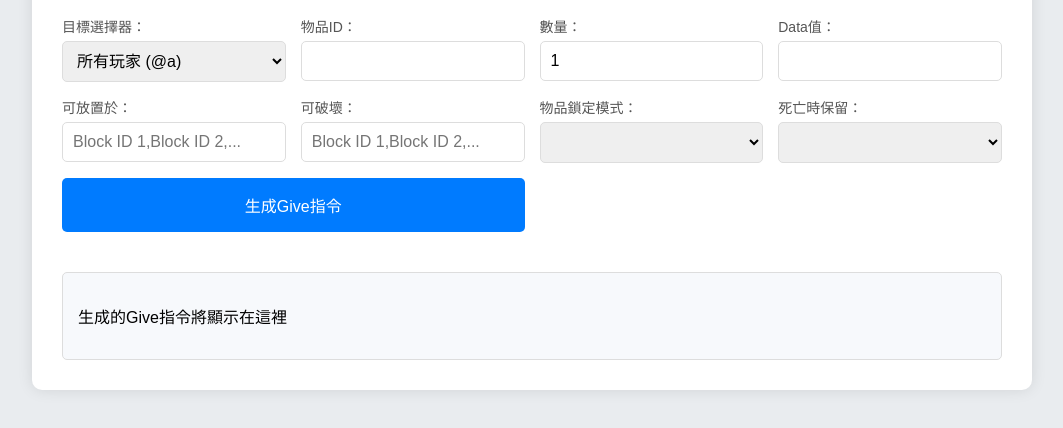
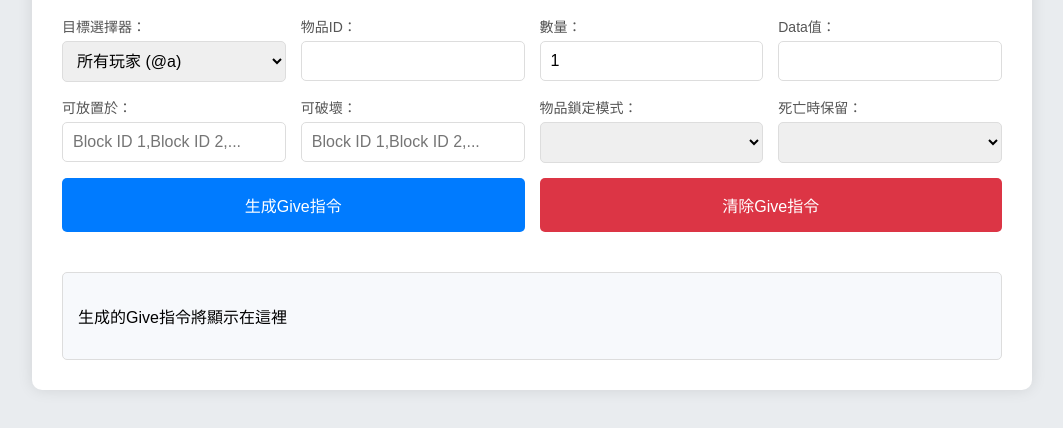
Before and after one commit to EricbobXD/mcpe.cmd-give, a plain HTML site: page index.html in a window 1280 px wide. Shown: the part 258-686 px from the top of the page, without its empty margins (108-1171 px from the left). Drawn offline with Linux system fonts and the light colour scheme.

Commit message:
Update index.html

```diff
--- a/index.html
+++ b/index.html
@@ -69,6 +69,20 @@
     }
     input[type="submit"]:hover {
       background-color: #0056b3;
+    }
+    input[type="button"] {
+      background-color: #dc3545;
+      color: white;
+      border: none;
+      cursor: pointer;
+      padding: 15px;
+      font-size: 16px;
+      border-radius: 5px;
+      transition: background-color 0.3s;
+      grid-column: span 2;
+    }
+    input[type="button"]:hover {
+      background-color: #c82333;
     }
     .generated-command {
       background-color: #f7f9fc;
@@ -147,6 +161,7 @@
         </select>
       </div>
       <input type="submit" value="生成Give指令">
+      <input type="button" id="clear_command" value="清除Give指令">
     </form>
 
     <div id="generated_command" class="generated-command">
@@ -158,6 +173,7 @@
     const form = document.querySelector('form');
     const commandText = document.getElementById('command_text');
     const generatedCommand = document.getElementById('generated_command');
+    const clearButton = document.getElementById('clear_command');
 
     form.addEventListener('submit', function(event) {
       event.preventDefault();
@@ -206,7 +222,11 @@
         });
       }
     });
+
+    clearButton.addEventListener('click', function() {
+      commandText.textContent = '生成的Give指令將顯示在這裡';
+      generatedCommand.classList.remove('copyable');
+    });
   </script>
-
 </body>
 </html>
```
Lines whose indentation alone changed are shown as unchanged.
